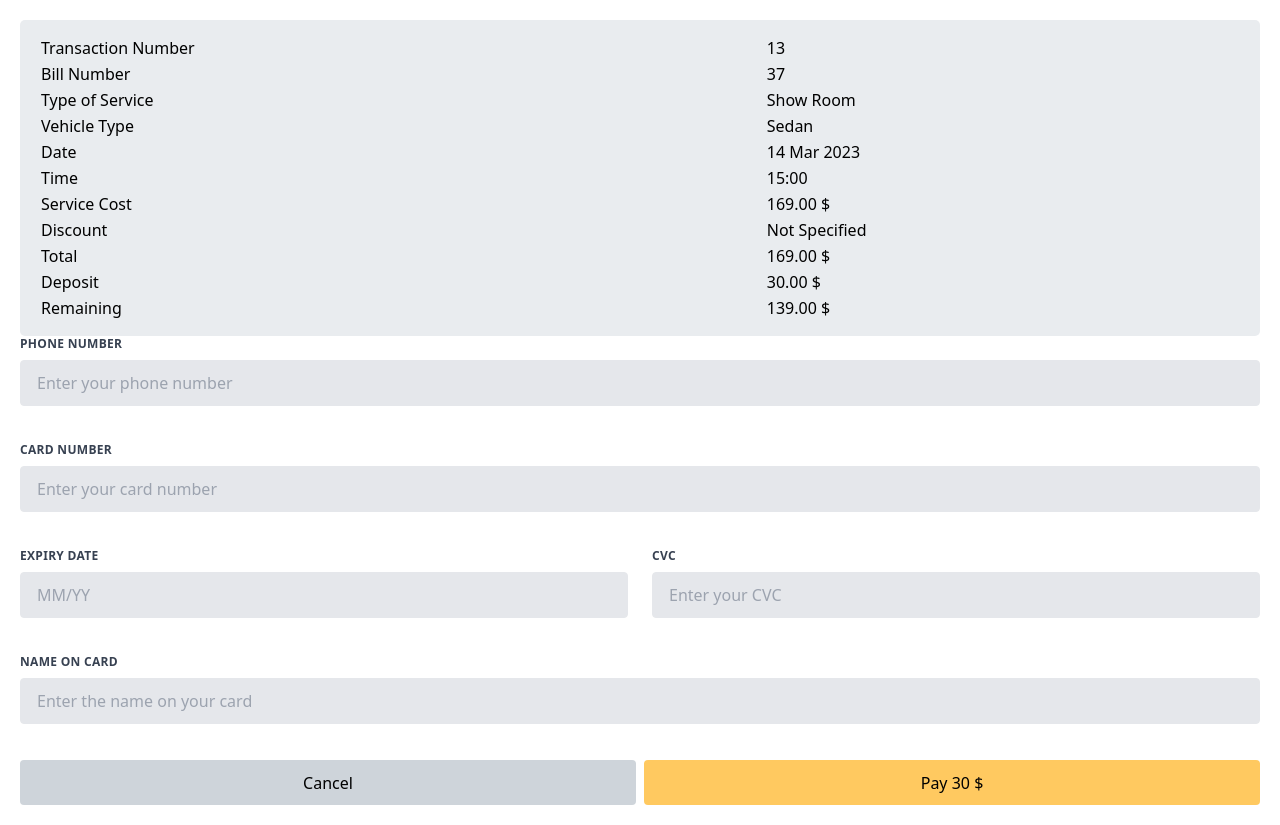
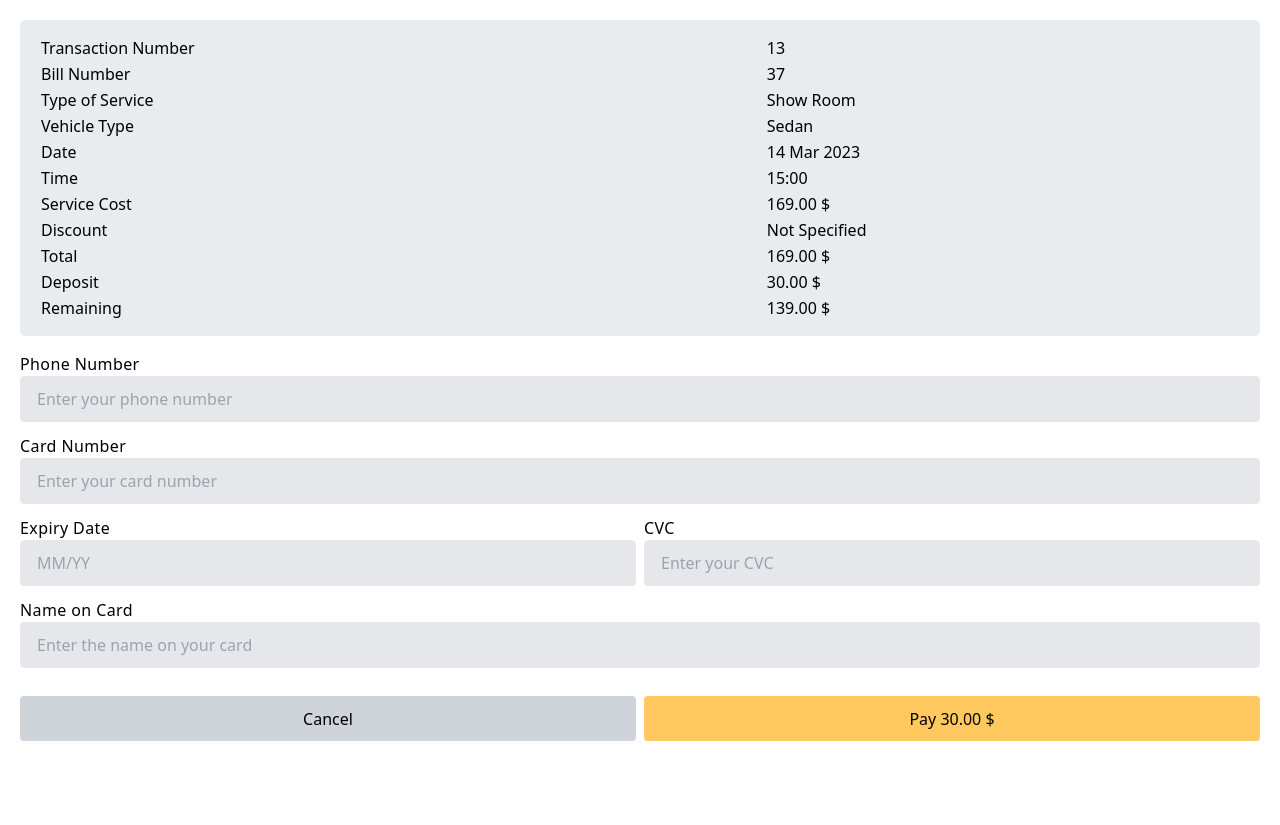
Before and after one commit to hannah-habibpour/jayplus, a React (Create React App) app: page /payment in a window 1280 px wide. After the commit the page ends 800 px from the top, so only its background shows below. Built offline with nearby package versions, Linux system fonts and the light colour scheme.

Commit message:
Styled the layout of all pages

```diff
--- a/src/components/booking/BookingFooter.jsx
+++ b/src/components/booking/BookingFooter.jsx
@@ -15,11 +15,10 @@ function BookingFooter() {
   return (
     <section id="booking-footer">
       <div className="flex flex-col items-center justify-center">
-        <div className="">price: ${serviceCost}</div>
+        <div className="mb-4 mt-2 text-lg">Price: <span className="font-bold">${serviceCost}</span></div>
         <Button to="/payment" disabled={isDisabled} type="largeFixedWidthActiveButtonLight">Payment</Button>
       </div>
     </section>
-    // flex justify-center items-center
   )
 }
 
--- a/src/components/booking/ServiceType.jsx
+++ b/src/components/booking/ServiceType.jsx
@@ -18,10 +18,9 @@ function ServiceType() {
   return (
     <section id="service-type">
       <div className="w-full">
-      <h3>Service Type</h3>
-      <TypeList types={serviceTypes} select={(type) => setServiceTypeSelected(type)} />
-      <TypeDescription description={getDescription()}/>
-
+        <h3 className="mt-4">Service Type</h3>
+        <TypeList types={serviceTypes} select={(type) => setServiceTypeSelected(type)} />
+        <TypeDescription description={getDescription()}/>
       </div>
     </section>
   )
--- a/src/components/booking/TimeSelection.jsx
+++ b/src/components/booking/TimeSelection.jsx
@@ -3,7 +3,7 @@ import CalendarView from "./timeSelection/CalendarView"
 function TimeSelection() {
   return (
     <section id="time-selection">
-      <h3>Time Selection</h3>
+      <h3 className="mt-4">Time Selection</h3>
       <CalendarView />
     </section>
   )
--- a/src/components/booking/shared/TypeDescription.jsx
+++ b/src/components/booking/shared/TypeDescription.jsx
@@ -4,12 +4,12 @@ function TypeDescription({ description }) {
     background: process.env.REACT_APP_DESCRIPTION_CARD_BACKGROUND_COLOR,
     borderStyle: "solid",
     borderColor: process.env.REACT_APP_DESCRIPTION_CARD_BORDER_COLOR,
-    borderWidth: "2px",
+    borderWidth: "1px",
     borderRadius: "5px",
     padding: "15px",
   }
   return (
-    <div style={descriptionStyle}>{description}</div>
+    <div className="mt-2" style={descriptionStyle}>{description}</div>
   )
 }
 
--- a/src/components/booking/shared/TypeList.jsx
+++ b/src/components/booking/shared/TypeList.jsx
@@ -56,7 +56,7 @@ function TypeList({ types, select }) {
 
 
   return (
-    <div id="type-list" className="items-center justify-between" >
+    <div id="type-list" className="items-center justify-between mt-2">
         <ul className="flex gap-2">
           {types.types.map( type => (
             <li className="border-2 w-1/4 text-center" key={ type.id } style={isHovered === type.id ? liHoveredStyle : liStyle} onMouseEnter={() => setIshovered(type.id)} onMouseLeave={() => setIshovered(null)}>
--- a/src/components/booking/timeSelection/CalendarView.jsx
+++ b/src/components/booking/timeSelection/CalendarView.jsx
@@ -14,7 +14,7 @@ function CalendarView() {
   const isDisabled = dateToNumber(startDate) <= dateToNumber(todaysDate())
 
   return (
-    <div className="flex w-full justify-between gap-2">
+    <div className="flex w-full justify-between gap-2 mt-2">
       <div>
         <UpdateDayButton type="backward" changeDate={changeDate} disabled={isDisabled}>
           <img src="backward.svg" alt="" />
--- a/src/components/payment/PaymentForm.jsx
+++ b/src/components/payment/PaymentForm.jsx
@@ -1,50 +1,50 @@
 import Button from "../shared/all/Button"
 
-function PaymentForm() {
+function PaymentForm({ price }) {
   return (
     <section id="payment-form">
-      <form className="w-full">
-        <div className="flex flex-wrap -mx-3 mb-6">
-          <div className="w-full px-3">
-            <label className="block uppercase tracking-wide text-gray-700 text-xs font-bold mb-2" htmlFor="phone">
+      <form className="w-full mt-4">
+        <div className="flex flex-wrap">
+          <div className="w-full">
+            <label className="block tracking-wide" htmlFor="phone">
               Phone Number
             </label>
             <input className="appearance-none block w-full bg-gray-200 text-gray-700 border border-gray-200 rounded py-3 px-4 mb-3 leading-tight focus:outline-none focus:bg-white" id="phone" type="text" placeholder="Enter your phone number" />
           </div>
         </div>
-        <div className="flex flex-wrap -mx-3 mb-6">
-          <div className="w-full px-3">
-            <label className="block uppercase tracking-wide text-gray-700 text-xs font-bold mb-2" htmlFor="cardNumber">
+        <div className="flex flex-wrap">
+          <div className="w-full">
+            <label className="block tracking-wide" htmlFor="cardNumber">
               Card Number
             </label>
             <input className="appearance-none block w-full bg-gray-200 text-gray-700 border border-gray-200 rounded py-3 px-4 mb-3 leading-tight focus:outline-none focus:bg-white" id="cardNumber" type="text" placeholder="Enter your card number" />
           </div>
         </div>
-        <div className="flex flex-wrap -mx-3 mb-6">
-          <div className="w-1/2 px-3">
-            <label className="block uppercase tracking-wide text-gray-700 text-xs font-bold mb-2" htmlFor="expiryDate">
+        <div className="flex gap-2">
+          <div className="w-1/2">
+            <label className="block tracking-wide" htmlFor="expiryDate">
               Expiry Date
             </label>
             <input className="appearance-none block w-full bg-gray-200 text-gray-700 border border-gray-200 rounded py-3 px-4 mb-3 leading-tight focus:outline-none focus:bg-white" id="expiryDate" type="text" placeholder="MM/YY" />
           </div>
-          <div className="w-1/2 px-3">
-            <label className="block uppercase tracking-wide text-gray-700 text-xs font-bold mb-2" htmlFor="cvc">
+          <div className="w-1/2">
+            <label className="block tracking-wide" htmlFor="cvc">
               CVC
             </label>
             <input className="appearance-none block w-full bg-gray-200 text-gray-700 border border-gray-200 rounded py-3 px-4 mb-3 leading-tight focus:outline-none focus:bg-white" id="cvc" type="text" placeholder="Enter your CVC" />
           </div>
         </div>
-        <div className="flex flex-wrap -mx-3 mb-6">
-          <div className="w-full px-3">
-            <label className="block uppercase tracking-wide text-gray-700 text-xs font-bold mb-2" htmlFor="nameOnCard">
+        <div className="flex flex-wrap">
+          <div className="w-full">
+            <label className="block tracking-wide" htmlFor="nameOnCard">
               Name on Card
             </label>
             <input className="appearance-none block w-full bg-gray-200 text-gray-700 border border-gray-200 rounded py-3 px-4 mb-3 leading-tight focus:outline-none focus:bg-white" id="nameOnCard" type="text" placeholder="Enter the name on your card" />
           </div>
         </div>
-        <div className="flex items-center justify-center gap-2 paymentbuttons">
+        <div className="flex items-center justify-center gap-2 mt-4">
           <Button to="/" type="halfWidthActiveButtonDark">Cancel</Button>
-          <Button to="/payment-success" type="halfWidthActiveButtonLight">Pay 30 $</Button>
+          <Button to="/payment-success" type="halfWidthActiveButtonLight">Pay { price }</Button>
         </div>
       </form>
 
--- a/src/components/paymentSuccess/PaymentSuccessFooter.jsx
+++ b/src/components/paymentSuccess/PaymentSuccessFooter.jsx
@@ -3,7 +3,9 @@ import Button from "../shared/all/Button"
 function PaymentSuccessFooter() {
   return (
     <section id="payment-success-footer">
-      <Button to="/" type="mediumFixedWidthActiveButtonLight">Back to Home</Button>
+      <div className="mt-4">
+        <Button to="/" type="mediumFixedWidthActiveButtonLight">Back to Home</Button>
+      </div>
     </section>
 
   )
--- a/src/components/paymentSuccess/PaymentSuccessHeader.jsx
+++ b/src/components/paymentSuccess/PaymentSuccessHeader.jsx
@@ -2,7 +2,7 @@ function PaymentSuccessHeader() {
   return (
     <section id="payment-success-header">
       <img className="inline-block" src="https://jayplus.app/images/check-circle.svg" alt="JayPlus"/>
-      <h1>DONE SUCCESSFULLY</h1>
+      <h1 className="font-bold text-lg text-[#367763] mb-2">DONE SUCCESSFULLY</h1>
     </section>
 
   )
--- a/src/pages/Payment.jsx
+++ b/src/pages/Payment.jsx
@@ -14,7 +14,7 @@ function Payment() {
   return (
     <div id="payment-page">
       <Invoice invoiceDetails={invoiceDetails} />
-      <PaymentForm />
+      <PaymentForm price={invoiceDetails.Deposit}/>
     </div>
   )
 }
```
Also changed, not shown: src/components/booking/VehicleType.jsx (line endings or trailing spaces), 1 other file (tests, documents, lock files or other folders).
